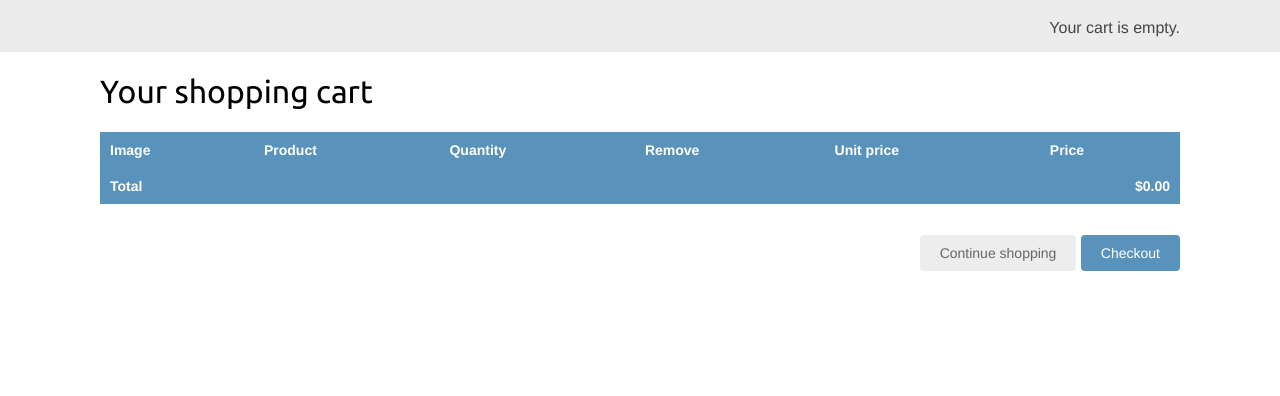
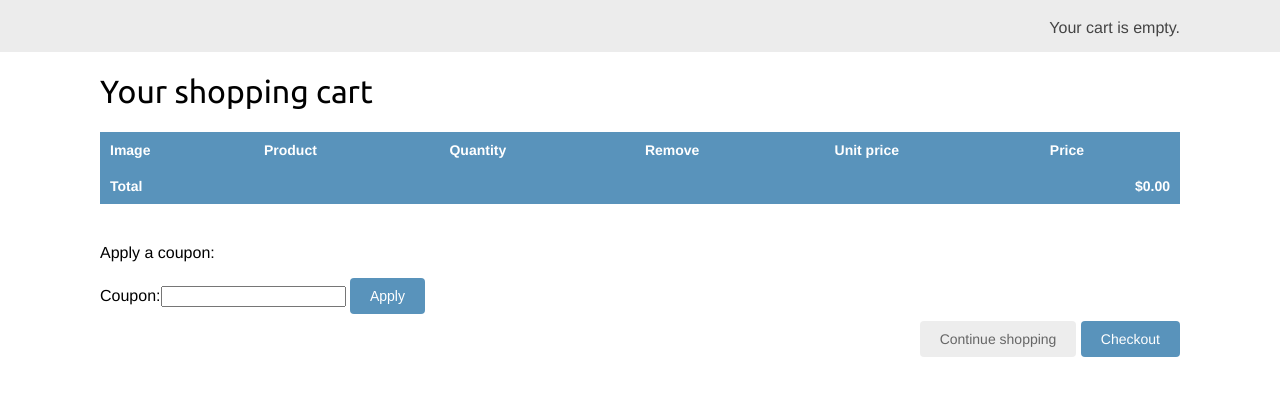
Before and after one commit to rajatvijay/d-store, a Django app: page /cart/ in a window 1280 px wide. Shown: the part 46-442 px from the top of the page. Run offline with Django 3.2, Linux system fonts and the light colour scheme.

Commit message:
Added couon form in the cart detail template

```diff
--- a/cart/templates/cart/detail.html
+++ b/cart/templates/cart/detail.html
@@ -69,6 +69,12 @@
         </tr>
         </tbody>
     </table>
+    <p>Apply a coupon:</p>
+    <form action="{% url "coupons:apply" %}" method="post">
+        {{ coupon_apply_form }}
+        <input type="submit" value="Apply">
+        {% csrf_token %}
+    </form>
     <p class="text-right">
         <a href="{% url "shop:product_list" %}" class="button light">Continue shopping</a>
         <a href="{% url 'orders:order_create'%}" class="button">Checkout</a>
```
